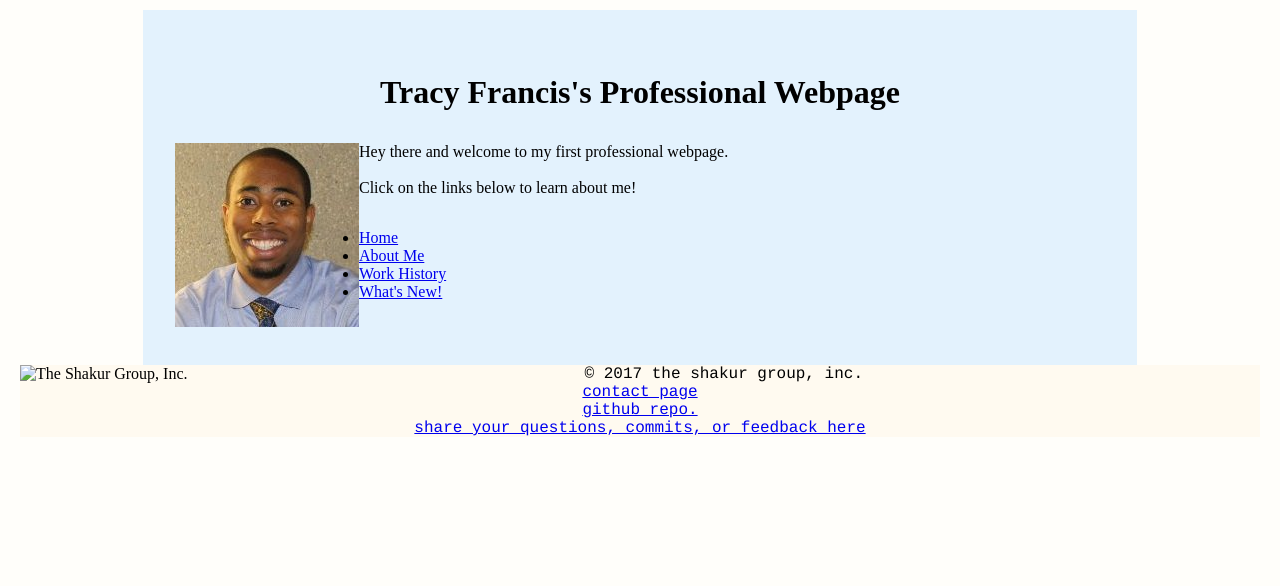
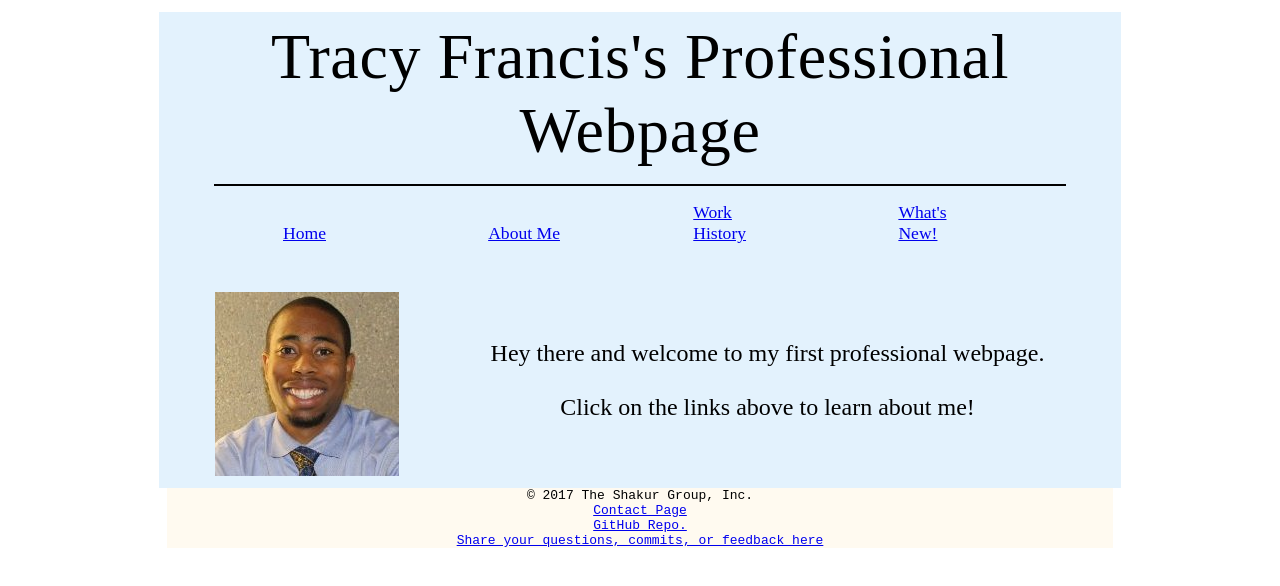
Before and after one commit to Franchize/361, a plain HTML site: page docs/index.html in a window 1280 px wide. Drawn offline with Linux system fonts and the light colour scheme; a web font is replaced by a local one.

Commit message:
Update css per feedback

```diff
--- a/docs/index.html
+++ b/docs/index.html
@@ -8,36 +8,33 @@
 		<title>Welcome Page</title>
 </head>
 <body>
-   <div id="iwrapper">
-		<header id="iheader">
+   <div id="wrapper">
+		<header id="header">
 			<h1 class="kaufb">Tracy Francis's Professional Webpage</h1>
-		</header>
-      <div class="selfpic">
-         <img src="Images/me.jpg" alt="Tracy Francis">
-      </div>
-
-		<main id="content">
-      	<div class="words">
-            <p>Hey there and welcome to my first professional webpage. </p>
-            <br>
-            <p>Click on the links below to learn about me!</p>
+			<div class="line">
 			</div>
-		</main>
-
-		<header id="header">
-	   	<nav class="nav">
+			<nav id="nav">
 				<ul>
 					<li><a class="nav" href="index.html">Home</a></li>
 					<li><a class="nav" href="aboutmepage.html">About Me</a></li>
 					<li><a class="nav" href="WorkHistoryPage.html">Work History</a></li>
 					<li><a class="nav" href="WhatsNew.html">What's New!</a></li>
 				</ul>
-      	</nav>
+			</nav>
 		</header>
+		<main id="content">
+			<div id="selfpic">
+	         <img src="Images/me.jpg" alt="Tracy Francis">
+	      </div>
+      	<div id="text">
+            <p>Hey there and welcome to my first professional webpage. </p>
+				<br>
+				<p>Click on the links above to learn about me!</p>
+			</div>
+		</main>
    </div>
 
 	<footer>
-		<img class="pic" src="" alt="The Shakur Group, Inc.">
 		<p class="footer"> &copy; 2017 The Shakur Group, Inc. <br>
 				<a href="contactpage.html">Contact Page</a> <br>
 				<a href="https://github.com/Franchize/361">GitHub Repo.</a> <br>
--- a/docs/stylesheet.css
+++ b/docs/stylesheet.css
@@ -10,6 +10,8 @@
 
 /* Reset CSS see --> http://meyerweb.com/eric/tools/css/reset/ */
 
+/*special fonts */
+
 @font-face{
 	font-family: 'Kaufmann Bold';
 	src: url(font/Kaufmann_Bold.otf);
@@ -21,104 +23,108 @@
 	src: url(font/Kaufmann_Regular.ttf);
 }
 
-/*index page */
-#iwrapper{
+/* page style theme */
+#wrapper{
       background-color: #E3F2FD;
-      width: 58.125em; /* 930px/16px(1em)*/
+      max-width: 59.125em; /* 930px/16px(1em)*/
 		height: 100%; /*expands the entire length, nonselective to the screen size*/
 		margin: auto; /* centers wrapper*/
-		padding: 2em; /*applies to all four sides */
+		padding:.5em;
 }
 
-.selfpic{
-   float: left; /* no need to add margins since its contatiner has padding */
+body{
+	padding: .75em;
+}
+
+header{
 
 }
 
-.aboutme{
-   width: 70%;
-   margin-right: 5%;
-   float: right;
+
+main{
+
+	padding: 3em;
+	padding-bottom: 0em;
+	overflow: hidden;
+	width: 53.125em;
+	margin: auto;
+
 }
 
-.aboutme .words{
-   width: 50%;
-   margin: 0 auto;
+footer{
+	background-color:#F0FFFF;
+	color:#000000;
+	background-color:#FFFAF0;
+	width: 59.125em;
+	margin: auto;
 }
 
-header{
-	padding: 2em;
+h1.kaufb{
+		font-family:'Kaufmann';
+		text-align: center;
+		font-size: 4em;
+		font-weight: solid;
+		color: black;
+		padding-bottom: .25em;
+		letter-spacing: .01em;
+}
+
+.line{
+	width: 53.125em;
+	border-bottom: black;
+	border-style: solid;
+	border-width: thin;
+	margin: auto;
+}
+
+.footer{
+  font-family: monospace;
+  text-align: center;
+  font-size: medium;
+}
+
+/* nav bar styling */
+
+#nav
+{
+	padding-top: 1em;
+	width: 100%;
+}
+#nav li
+{
+  display:inline-block; /* this makes your list elements show up in 1 row*/
+  list-style-type: none;
+  width: 9%;
+  margin-left: 7.25em;
+}
+
+#nav a
+{
+  text-align: center;
+  color: #gold;
+  font-size: 1.1em;
+}
+
+/* Hyperlink */
+a:hover{
+	color: gold;
 }
 
 
-.aboutme .navbar{
-   display: flex;
-   flex-direction: row;
-   flex-wrap: nowrap;
-   justify-content: space-around;
-   align-items: center;
-   background-color: #BBDEFB;
-	float: auto;
-   margin-top: 5%;
+/*index page */
+#selfpic{
+
+	float: left; /* no need to add margins since its contatiner has padding */
 }
 
-.aboutme .navbar .nav{
-	font-weight: normal;
-	color: white;
+#text{
+	width: 70%;
+	float: right;
+	text-align: center;
+	font-size: 1.5em;
+	padding-top: 2em;
+	font: NeutraDemi;
 }
 
- .footer{
-	font-family: courier, monospace;
-	text-align: center;
-	font-size: medium;
-}
- .pic{
-	 float: left;
- }
 
-#wrapper{
-	height: 100%;
-	max-width: 80%;
-	margin: auto;
-	}
-
-/* Body work */
-
-body{
-	padding-top: 10px;
-	padding-right: 20px;
-	padding-bottom: 20px;
-	padding-left: 20px;
-	/*font-family: 'Open Sans', sans-serif;
-	font-family: 'Lato', sans-serif;
-	font-family: 'Raleway', sans-serif; */
-	background-color: #fffefa;
-	}
-
-	p.kauf{
-		font-family:'Kaufmann Bold';
-	}
-
-	h1.kaufb{
-		font-family:'Kaufmann';
-		text-align: center;
-		font-size: 2em;
-		font-weight: bold;
-		padding-bottom: .001em;
-
-	}
-
-
-
-.NavBar{
-	background-color:#F8F8FF;
-	text-transform: uppercase;
-	color:#000000;
-}
-
-.footer{
-	background-color:#F0FFFF;
-	text-transform: lowercase;
-	color:#000000;
-	background-color:#FFFAF0;
-}
+/* Index Page */
```
